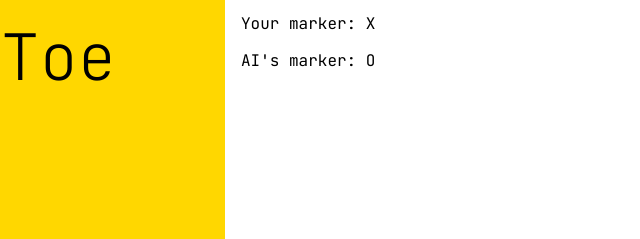
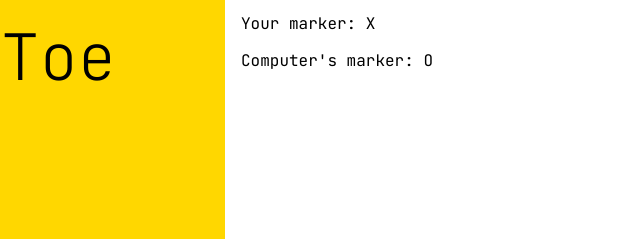
Before and after one commit to andras-tsitskan/odin-tic-tac-toe, a plain HTML site: page index.html in a window 1280 px wide. Shown: the part 343-582 px from the top of the page, 415-1055 px from the left. Drawn offline with Linux system fonts and the light colour scheme.

Commit message:
Edit marker text

```diff
--- a/index.html
+++ b/index.html
@@ -33,7 +33,7 @@
           <p>Your marker: <span class="js-human-marker"></span></p>
         </div>
         <div>
-          <p>AI's marker: <span class="js-computer-marker"></span></p>
+          <p>Computer's marker: <span class="js-computer-marker"></span></p>
         </div>
       </div>
     </div>
```
